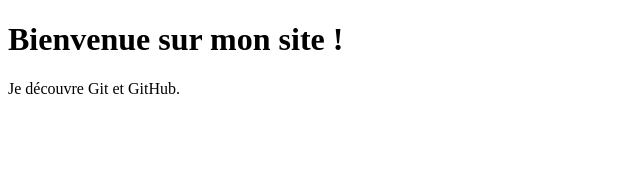
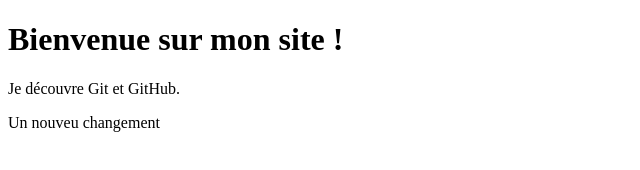
Before and after one commit to devs-Bx/Formation-Git-GitHub, a plain HTML site: page index.html in a window 1280 px wide. Shown: the whole page, without its empty margins (0-640 px from the left). Drawn offline with Linux system fonts and the light colour scheme.

Commit message:
Ajout d'un nouveau paragraphe

```diff
--- a/index.html
+++ b/index.html
@@ -9,6 +9,7 @@
     <h1>Bienvenue sur mon site !</h1>
 
     <p>Je découvre Git et GitHub.</p>
+    <p>Un nouveu changement</p>
 
 </body>
 </html>
```
